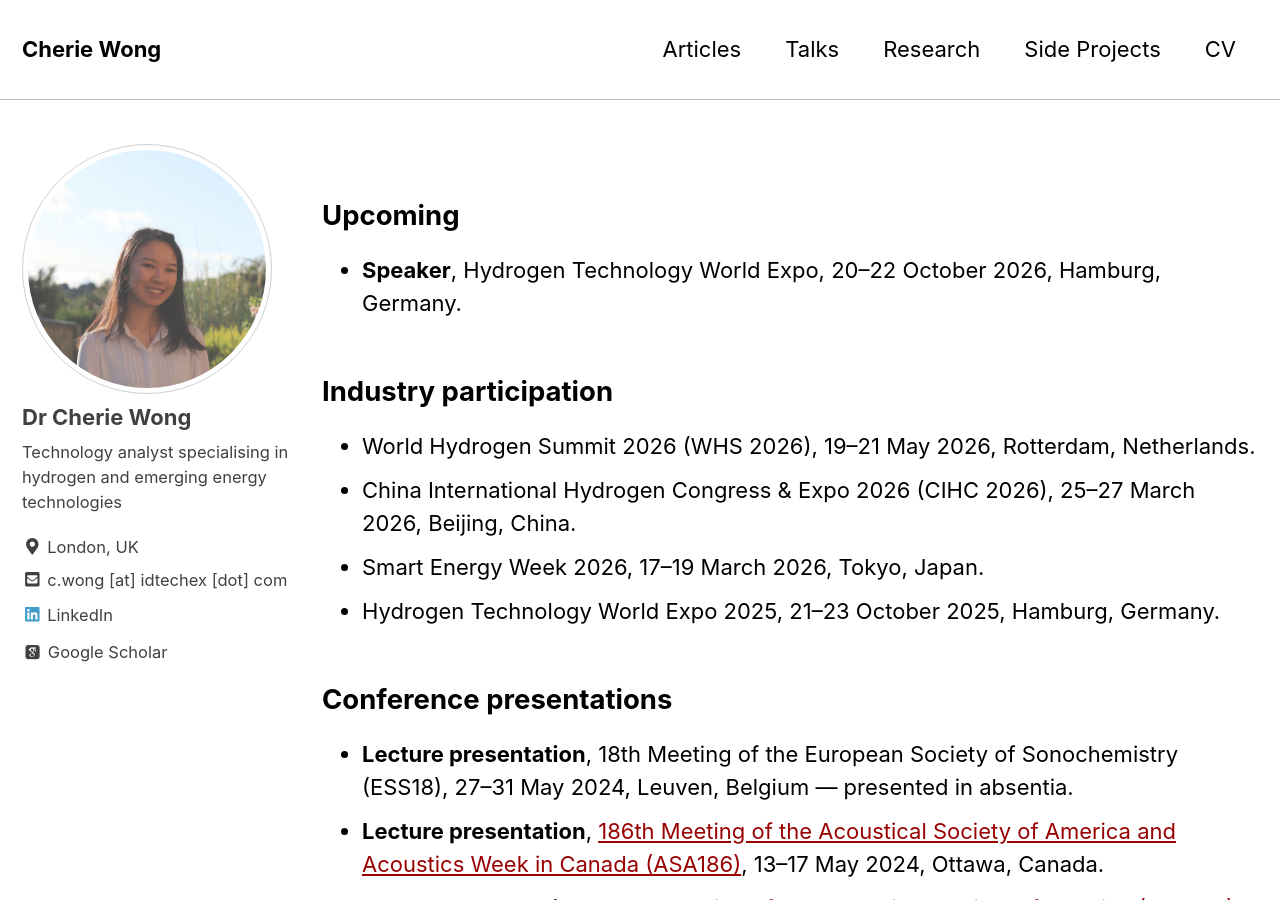
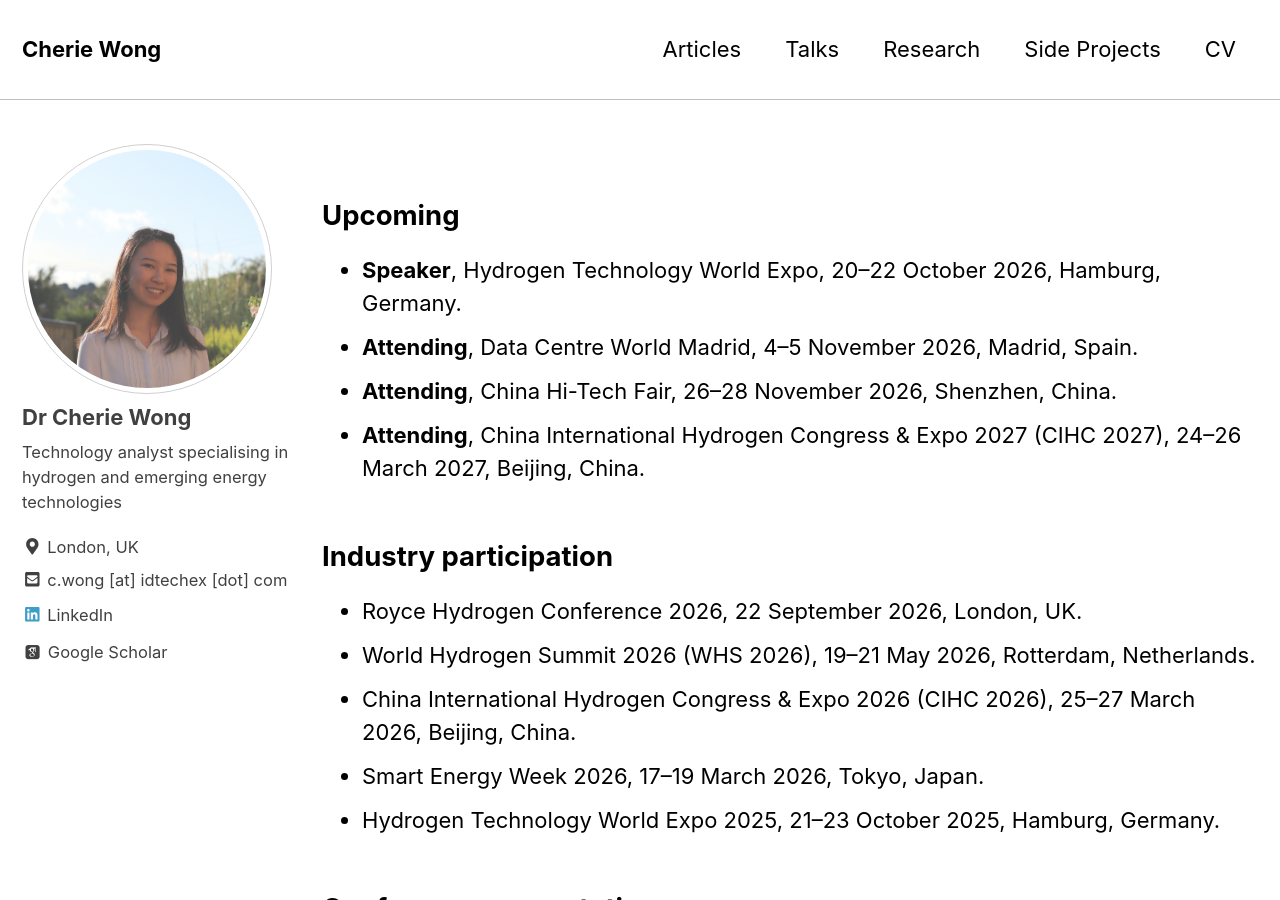
Before and after one commit to cheriewong/cheriewong.github.io, a Jekyll site: the page built from _pages/talks.md, in a window 1280 px wide and 900 px high. Built offline with Jekyll 4.4.1, drawn with Linux system fonts in a browser that asks for light colours; nearby versions of some CDN libraries; some web fonts are replaced.

Commit message:
Update articles and conference attendance

```diff
--- a/_pages/talks.md
+++ b/_pages/talks.md
@@ -9,9 +9,13 @@ classes: wide
 ## Upcoming
 
 - **Speaker**, Hydrogen Technology World Expo, 20–22 October 2026, Hamburg, Germany.
+- **Attending**, Data Centre World Madrid, 4–5 November 2026, Madrid, Spain.
+- **Attending**, China Hi-Tech Fair, 26–28 November 2026, Shenzhen, China.
+- **Attending**, China International Hydrogen Congress & Expo 2027 (CIHC 2027), 24–26 March 2027, Beijing, China.
 
 ## Industry participation
 
+- Royce Hydrogen Conference 2026, 22 September 2026, London, UK.
 - World Hydrogen Summit 2026 (WHS 2026), 19–21 May 2026, Rotterdam, Netherlands.
 - China International Hydrogen Congress & Expo 2026 (CIHC 2026), 25–27 March 2026, Beijing, China.
 - Smart Energy Week 2026, 17–19 March 2026, Tokyo, Japan.
```
Also changed, not shown: _pages/articles.md (+16 -0 lines).
